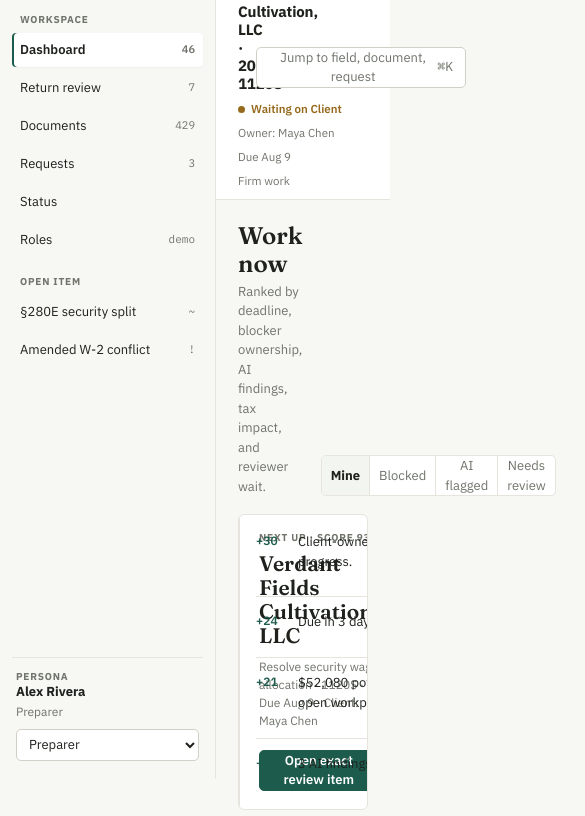
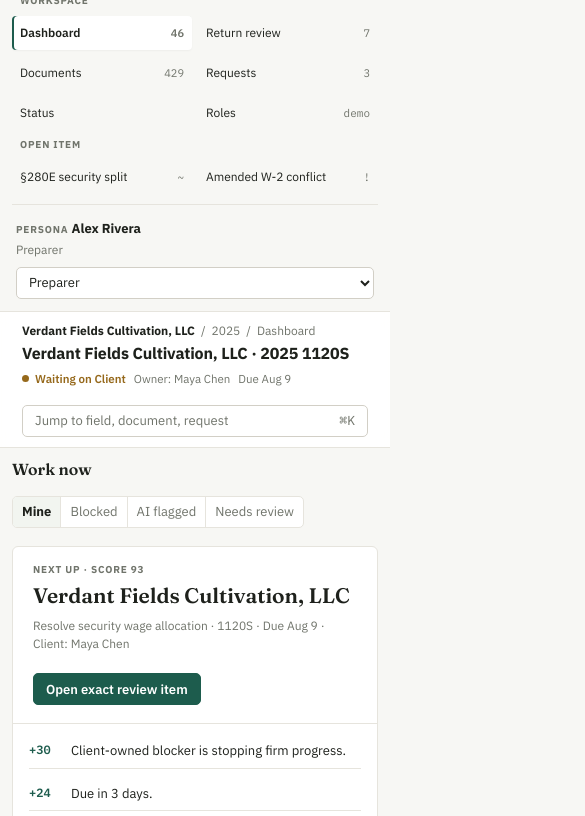
Before and after one commit to MithraVardhan/ledgerproof, a plain HTML site: page index.html in a window 390 px wide. Shown: the part 65-881 px from the top of the page, 585 px wide, since content can reach past the window. Drawn offline with Linux system fonts and the light colour scheme.

Commit message:
Add responsive layout for tablet and mobile

```diff
--- a/styles.css
+++ b/styles.css
@@ -1167,3 +1167,213 @@ textarea:focus-visible,
   white-space: nowrap;
   border: 0;
 }
+
+@media (max-width: 1120px) {
+  .app-shell {
+    grid-template-columns: 74px minmax(0, 1fr);
+  }
+
+  .brand-text,
+  .nav-label,
+  .nav-button span:first-child,
+  .persona-card .micro-label {
+    display: none;
+  }
+
+  .nav-button {
+    justify-content: center;
+  }
+
+  .workspace,
+  .document-layout,
+  .requests-layout,
+  .status-layout,
+  .client-layout,
+  .next-up {
+    grid-template-columns: 1fr;
+  }
+
+  .workspace > * + *,
+  .document-layout > * + *,
+  .requests-layout > * + *,
+  .status-layout > * + * {
+    border-left: 0;
+    border-top: 1px solid var(--rule);
+  }
+
+  .next-up .reason-list {
+    border-left: 0;
+    border-top: 1px solid var(--rule);
+  }
+
+  .doc-preview {
+    min-height: 480px;
+  }
+}
+
+@media (max-width: 720px) {
+  html,
+  body,
+  #app,
+  .main,
+  .content {
+    max-width: 100%;
+    overflow-x: hidden;
+  }
+
+  .app-shell {
+    display: block;
+  }
+
+  .side-nav {
+    position: static;
+    height: auto;
+    border-right: 0;
+    border-bottom: 1px solid var(--rule);
+    padding: 10px 12px;
+    gap: 10px;
+  }
+
+  .nav-group {
+    grid-template-columns: repeat(2, minmax(0, 1fr));
+    gap: 6px;
+  }
+
+  .nav-label {
+    grid-column: 1 / -1;
+  }
+
+  .nav-button span:first-child,
+  .brand-text,
+  .nav-label,
+  .persona-card .micro-label {
+    display: inline;
+  }
+
+  .nav-button {
+    justify-content: space-between;
+    min-width: 0;
+    font-size: 12px;
+  }
+
+  .nav-button span:first-child {
+    min-width: 0;
+    overflow: hidden;
+    text-overflow: ellipsis;
+    white-space: nowrap;
+  }
+
+  .nav-count {
+    margin-left: 6px;
+    flex: 0 0 auto;
+  }
+
+  .persona-card {
+    margin-top: 0;
+  }
+
+  .topbar {
+    position: static;
+    grid-template-columns: 1fr;
+  }
+
+  .breadcrumb,
+  .context-title,
+  .page-head h1,
+  .page-head p {
+    white-space: normal;
+    overflow-wrap: anywhere;
+  }
+
+  .context-title,
+  .page-head h1 {
+    display: -webkit-box;
+    -webkit-line-clamp: 2;
+    line-clamp: 2;
+    -webkit-box-orient: vertical;
+    overflow: hidden;
+    font-size: 16px;
+  }
+
+  .context-title {
+    flex-basis: 100%;
+  }
+
+  .topbar .context-row .badge:last-child {
+    display: none;
+  }
+
+  .legend span:nth-child(n + 4) {
+    display: none;
+  }
+
+  .breadcrumb,
+  .context-row,
+  .legend,
+  .split-actions,
+  .toolbar {
+    flex-wrap: wrap;
+  }
+
+  .top-actions {
+    justify-content: stretch;
+  }
+
+  .search-trigger {
+    min-width: 0;
+    width: 100%;
+  }
+
+  .content {
+    padding: 12px;
+  }
+
+  .page-head {
+    display: grid;
+    max-width: calc(100vw - 24px);
+  }
+
+  .page-head > div {
+    min-width: 0;
+    max-width: calc(100vw - 24px);
+  }
+
+  .page-head p {
+    display: none;
+  }
+
+  .worklist-table th:nth-child(n + 3),
+  .worklist-table td:nth-child(n + 3) {
+    display: none;
+  }
+
+  .doc-toolbar,
+  .doc-row,
+  .timeline-step {
+    grid-template-columns: 1fr;
+  }
+
+  .role-grid,
+  .fact-grid {
+    grid-template-columns: 1fr;
+  }
+
+  .workspace .panel,
+  .panel:has(.return-table) {
+    overflow-x: auto;
+  }
+
+  .return-table {
+    min-width: 620px;
+  }
+}
+
+@media (prefers-reduced-motion: reduce) {
+  *,
+  *::before,
+  *::after {
+    scroll-behavior: auto !important;
+    transition: none !important;
+    animation: none !important;
+  }
+}
```
